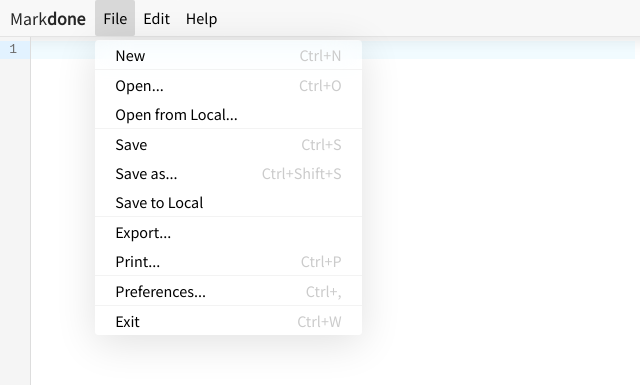
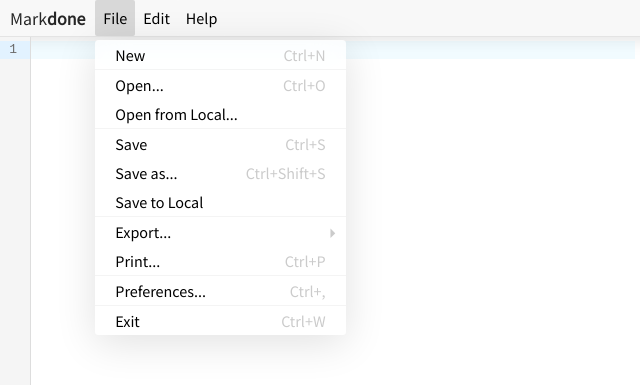
Before and after one commit to endaytrer/markdone, a website built with webpack: page dist/index.html in a window 1280 px wide. Both pictures are taken after a click on the button "File". Shown: the top 385 px of the page, 0-640 px from the left. Built offline with nearby package versions, Linux system fonts and the light colour scheme; what libmarkdown would draw is missing.

Commit message:
multilayer menu, better menu logic, print, undo, redo, find/replace

```diff
--- a/package.json
+++ b/package.json
@@ -9,7 +9,6 @@
   },
   "dependencies": {
     "@codemirror/lang-markdown": "^6.2.3",
-    "@codemirror/view": "^6.23.0",
     "codemirror": "^6.0.1",
     "katex": "^0.16.9",
     "libmarkdown": "file:libmarkdown/pkg"
--- a/src/actions.js
+++ b/src/actions.js
@@ -1,14 +1,26 @@
-import { save, open } from './editor'
+import { save, open, newFile, editorUndo, editorRedo, find } from './editor'
 export const actions = {
-    "file.download": () => {
-        save()
-    },
-    "file.upload": async () => {
-        await open()
+    "file.new": newFile,
+    "file.download": save,
+    "file.upload": open,
+    "file.print": () => {
+        const area = document.getElementById("text-area");
+        const menu = document.getElementById("top-menu");
+        const body = document.getElementById("markdown-body");
+        area.classList.add("hiding-in-print");
+        menu.classList.add("hiding-in-print");
+        body.classList.add("full-width");
+        window.print()
+        area.classList.remove("hiding-in-print");
+        menu.classList.remove("hiding-in-print");
+        body.classList.remove("full-width");
     },
     "file.exit": () => {
         if (confirm("Close window?")) {
             window.open('about:blank','_self').close()
         }
-    }
+    },
+    "edit.undo": editorUndo,
+    "edit.redo": editorRedo,
+    "edit.find": find,
 }
--- a/src/index.js
+++ b/src/index.js
@@ -3,14 +3,14 @@
 import { initEditor, render } from './editor';
 let area;
 let body;
-let topMenu;
+let menu;
 
 window.onload = async () => {
     area = document.getElementById("text-area");
     body = document.getElementById("markdown-body");
     await initEditor(area, body);
-    topMenu = document.getElementById("top-menu");
-    renderMenu(topMenu);
-    document.querySelector("main").addEventListener('click', closeMenu)
+    menu = document.getElementById("top-menu");
+    renderMenu(menu);
+    document.querySelector("main").addEventListener('click', () => closeMenu(0))
     render(body);
 }
--- a/src/menu.js
+++ b/src/menu.js
@@ -3,6 +3,7 @@
 const divider = {}
 
 const menu = {
+    submenu: {
     file: {
         name: "File",
         submenu: {
@@ -19,6 +20,7 @@
                 name: "Export...",
                 submenu: {
                     pdf: { name: "PDF" },
+                    divider,
                     html: { name: "HTML" },
                 }
             },
@@ -34,13 +36,8 @@
         submenu: {
             undo: { name: "Undo", disabled: true },
             redo: { name: "Redo", disabled: true },
-            d0: divider,
-            cut: { name: "Cut" },
-            copy: { name: "Copy" },
-            paste: { name: "Paste" },
             d1: divider,
-            find: { name: "Find" },
-            replace: { name: "Replace" },
+            find: { name: "Find / Replace..." }
         }
     },
     help: {
@@ -49,6 +46,7 @@
             about: { name: "About"}
         }
     }
+}
 }
 let shortcuts = {
     "file.new": "C-N",
@@ -60,111 +58,163 @@
     "file.exit": "C-W",
     "edit.undo": "C-Z",
     "edit.redo": "CS-Z",
-    "edit.cut": "C-X",
-    "edit.copy": "C-C",
-    "edit.paste": "C-V",
-    "edit.find": "C-F",
-    "edit.replace": "C-H"
+    "edit.find": "C-F"
 }
+/**
+ * Use it every time shortcut is changed
+ * @param {object} shortcuts
+ */
+function invertMapShortcuts(shortcuts) {
+    const ans = {};
+    for (const key in shortcuts) {
+        const val = shortcuts[key];
+        if (val in ans) {
+            ans[val].push(key);
+        } else {
+            ans[val] = [key]
+        }
+    }
+    return ans;
+}
+let shortcutInvertMap = invertMapShortcuts(shortcuts);
 const modifierMap = {
+    'M': "Meta",
     'C': "Ctrl",
-    'S': "Shift",
     'A': "Alt",
-    'M': "Meta"
+    'S': "Shift"
 };
 
 
 let menuOpened = false;
-let currentParent = null;
-const menuPanel = document.createElement("div");
-const menuTable = document.createElement("table");
-menuPanel.appendChild(menuTable)
+let currentParents = [null, null, null];
+const menuPanels = currentParents.map(() => document.createElement('div'));
+
 /**
  * @param {HTMLDivElement} parent
  */
-function renderMenuPanel(parent) {
-    if (parent === currentParent) return;
-    closeMenu();
-    menuOpened = true;
-    currentParent = parent;
+function renderMenuPanel(parent, level) {
+    if (parent === currentParents[level]) return;
+    currentParents[level] = parent;
+    if (level >= menuPanels.length) return;
+
+    // remove the parent of it and sub-layers;
+    for (let i = level; i < menuPanels.length; i++) {
+        if (menuPanels[i].parentElement) {
+            menuPanels[i].parentElement.classList.remove("active");
+            menuPanels[i].parentElement.removeChild(menuPanels[i])
+        }
+    }
+    menuPanels[level].innerHTML = '';
+    // indexing into the menu item
     const { id } = parent;
-    const menuKey = id.split("-")[1];
-    const menuItem = menu[menuKey];
+    const menuKeys = id.split('-').slice(1);
+    let menuItem = menu;
+    for (const menuKey of menuKeys) {
+        menuItem = menuItem.submenu[menuKey]
+    }
     for (const subKey in menuItem.submenu) {
         const value = menuItem.submenu[subKey];
         if (value == divider) {
-            const line = document.createElement("hr");
-            menuTable.appendChild(line);
+            const line = document.createElement("td");
+            line.className="separator";
+            line.colSpan = 2;
+            menuPanels[level].appendChild(line);
             continue;
         }
         const element = document.createElement("tr");
         element.className = "submenu-button";
-        if (`${menuKey}.${subKey}` in shortcuts) {
-            const shortcut = shortcuts[`${menuKey}.${subKey}`];
+        element.innerHTML = `<td class="name">${value.name}</td>`
+        let isSubmenu = false;
+        const menuKeyStr = menuKeys.join('.')
+        if (`${menuKeyStr}.${subKey}` in shortcuts) {
+            const shortcut = shortcuts[`${menuKeyStr}.${subKey}`];
             let [modifiers, key] = shortcut.split('-');
             modifiers = modifiers.split('').map((v) => modifierMap[v])
             let str = modifiers.reduce((p, v) => p + v + "+", "")
             str += key
-            element.innerHTML = `<td class="name">${value.name}</td> <td class="shortcut">${str}</td>`
+            element.innerHTML += `<td class="shortcut">${str}</td>`
+        } else if (value.submenu) {
+            // Key with shortcut shall not have submenu
+            element.innerHTML += `<td class="submenu-indicator">&#128898;</td>`;
+            isSubmenu = true;
         } else {
-            element.innerHTML = `<td class="name">${value.name}</td> <td></td>`;
+            element.innerHTML += `<td class="shortcut"></td>`;
         }
-        element.id = `menu-${menuKey}-${subKey}`;
-        element.addEventListener('mouseenter', (e) => {
-        })
-        element.addEventListener('mouseleave', (e) => {
-        })
-        element.addEventListener('click', async (e) => {
-            e.stopPropagation();
-            const indexer = `${menuKey}.${subKey}`;
-            if (indexer in actions) {
-                await actions[indexer]()
-            } else {
-                console.log(`${menuKey}.${subKey}.click()`)
-            }
-            closeMenu();
-        })
-        menuTable.appendChild(element);
+        element.id = `${id}-${subKey}`;
+        if (!isSubmenu) {
+            element.addEventListener('click', async (e) => {
+                e.stopPropagation();
+                const indexer = `${menuKeyStr}.${subKey}`;
+
+                // if unimplemented, throws error.
+                await actions[indexer]();
+                closeMenu(0);
+            })
+
+            element.addEventListener('mouseenter', (e) => {
+                e.stopPropagation();
+                closeMenu(level + 1);
+                currentParents[level] = parent;
+            })
+        } else {
+            // element.addEventListener('click', (e) => {
+            //     e.stopPropagation();
+            //     renderMenuPanel(element, level + 1)
+            // })
+
+            element.addEventListener('mouseenter', (e) => {
+                e.stopPropagation();
+                renderMenuPanel(element, level + 1);
+            })
+        }
+        menuPanels[level].appendChild(element);
     }
     parent.classList.add("active");
-    parent.appendChild(menuPanel);
+    parent.appendChild(menuPanels[level]);
 }
 /**
  * @param {HTMLDivElement} item
  */
 function menuItemClick(item) {
-    console.log("click")
     menuOpened = true;
-    renderMenuPanel(item);
+    renderMenuPanel(item, 0);
 }
 /**
  * @param {HTMLDivElement} item
  */
 function menuItemHover(item) {
     if (!menuOpened) return;
-    renderMenuPanel(item);
+    renderMenuPanel(item, 0);
 }
 
 /**
  * @param {HTMLDivElement} parent
  */
-export function closeMenu() {
-    if (menuPanel.parentElement) {
-        menuPanel.parentElement.classList.remove("active");
-        menuPanel.parentElement.removeChild(menuPanel)
+export function closeMenu(level) {
+    for (let i = level; i < menuPanels.length; i++) {
+        if (menuPanels[i].parentElement) {
+            menuPanels[i].parentElement.classList.remove("active");
+            menuPanels[i].parentElement.removeChild(menuPanels[i])
+        }
+        currentParents[i] = null;
     }
-    menuOpened = false;
-    currentParent = null;
-    menuTable.innerHTML = "";
+    if (level === 0) {
+        menuOpened = false;
+    }
 }
 
 /**
  * @param {HTMLDivElement} parent
  */
 export function renderMenu(parent) {
-    menuPanel.id = "menu-panel";
-    for (const key in menu) {
-        const value = menu[key];
+    menuPanels[0].id = "menu-panel";
+    menuPanels.forEach((val, idx) => {
+        if (idx !== 0)
+            val.id = `submenu-panel-${idx}`;
+        val.className = "menu-panel";
+    })
+    for (const key in menu.submenu) {
+        const value = menu.submenu[key];
         const element = document.createElement("button");
         element.className = "menu-button";
         element.innerText = value.name;
@@ -177,7 +227,23 @@
     }
 }
 
-document.onkeydown = (ev) => {
+document.onkeydown = async (ev) => {
     // ev.preventDefault()
-    console.log(ev.key)
+    let keySequence = "";
+    // in order of meta, ctrl, alt and shift
+    if (ev.metaKey) keySequence += "M";
+    if (ev.ctrlKey) keySequence += "C";
+    if (ev.altKey) keySequence += "A";
+    if (ev.shiftKey) keySequence += "S";
+    // if no modifiers, continue;
+    if (keySequence === "") return;
+    if (ev.key === 'Meta' || ev.key === 'Ctrl' || ev.key === 'Alt' || ev.key === 'Shift') return;
+    keySequence += "-" + ev.key.toUpperCase();
+    if (!(keySequence in shortcutInvertMap)) return;
+    ev.preventDefault();
+    ev.stopPropagation();
+    for (const action of shortcutInvertMap[keySequence]) {
+        // if unimplemented, throws error.
+        await actions[action]();
+    }
 }
--- a/webpack.config.js
+++ b/webpack.config.js
@@ -6,6 +6,9 @@
     output: {
         path: path.resolve(__dirname, 'dist'),
         filename: "bundle.js"
+    },
+    experiments: {
+        asyncWebAssembly: true
     },
     module: {
         rules: [
```
Also changed, not shown: src/editor.js (+24 -12 lines), dist/index.html, dist/markdown-pre.css (deleted), dist/markdown.css, dist/style.css.
